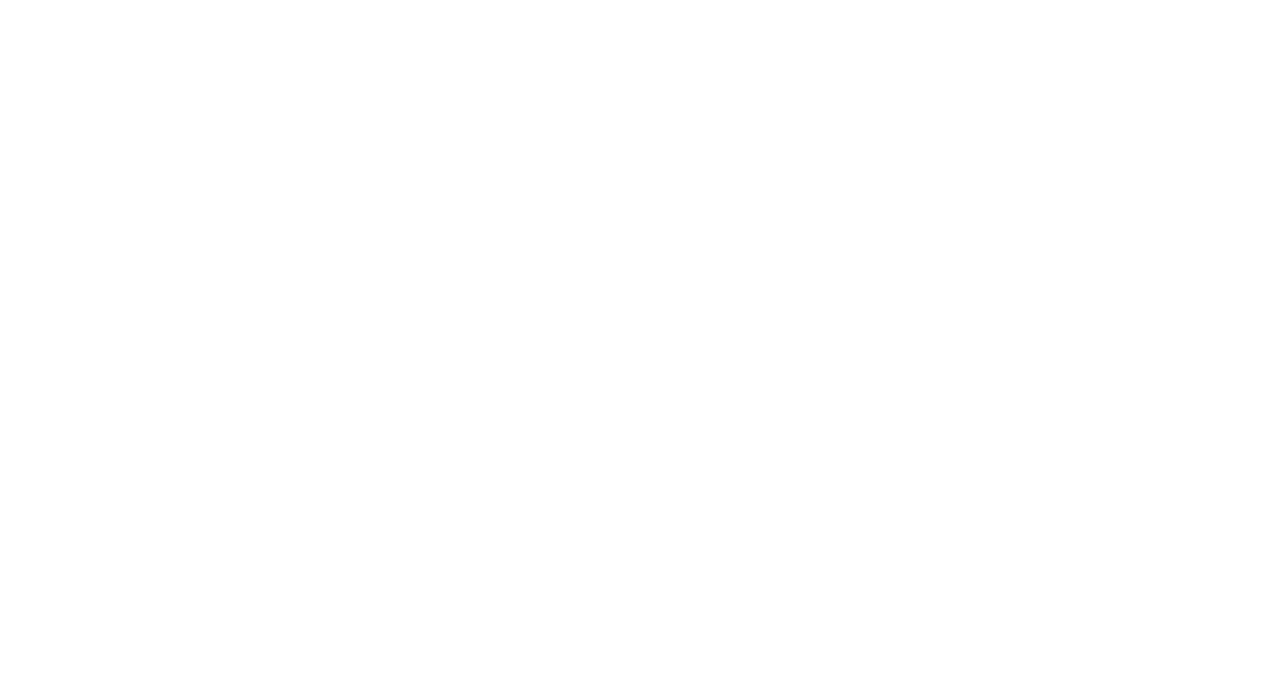
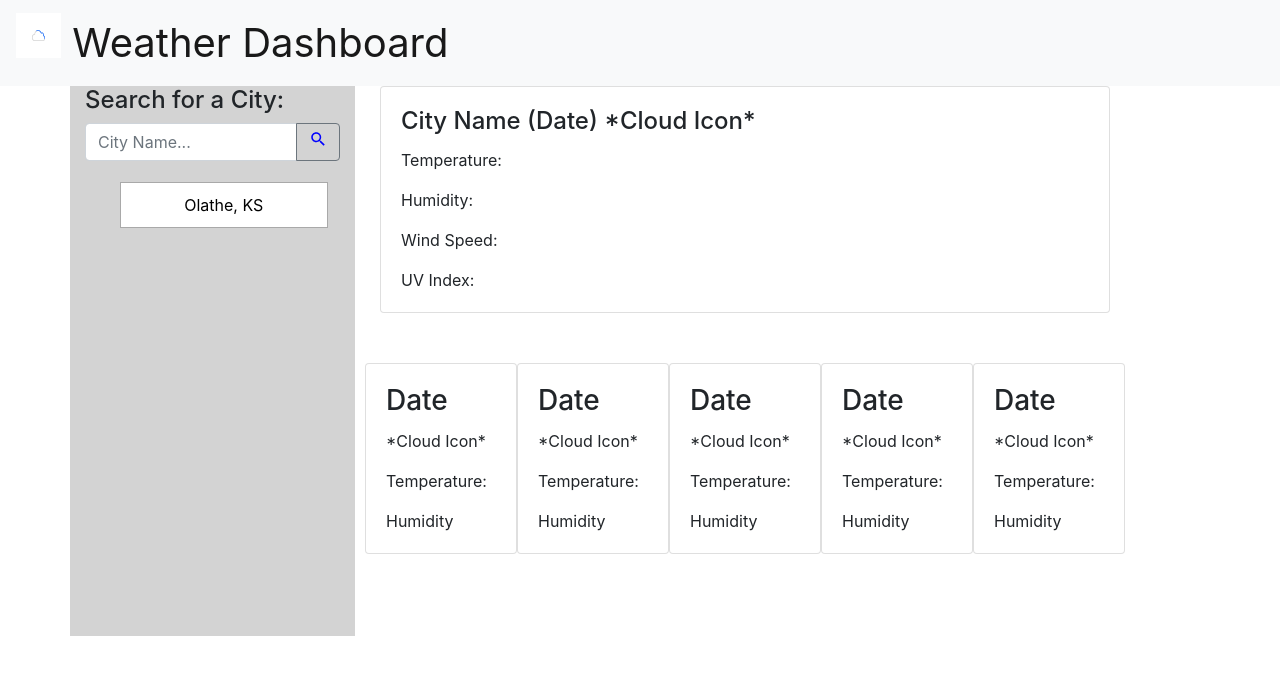
Before and after one commit to tboyd4/Weather-Dashboard, a plain HTML site: page index.html in a window 1280 px wide. Drawn offline with nearby package versions, Linux system fonts and the light colour scheme.

Commit message:
Basic HTML layout is done. Ajax call working.

```diff
--- a/assets/css/style.css
+++ b/assets/css/style.css
@@ -0,0 +1,26 @@
+#nav-text {
+    text-emphasis: center;
+    font-size: 40px;
+}
+#custom-icon {
+    color: blue;
+    font-size: 18px;
+}
+#search-section {
+    background-color: lightgray;
+    height: 550px;
+    margin-right: 10px;
+}
+.city-history {
+    border: solid 1px darkgray;
+    background-color: white;
+    width: 100%;
+    padding: 10px;
+    margin: 5px;
+    margin-bottom: 0px;
+}
+.col-md {
+    width: auto;
+    padding: 0px;
+    margin-top: 50px;
+}
--- a/assets/js/script.js
+++ b/assets/js/script.js
@@ -0,0 +1,38 @@
+
+// openweather api key
+var city = "";
+
+// Here we are building the URL we need to query the database
+var queryURL = "https://api.openweathermap.org/data/2.5/weather?q=" + city + "&appid=f41a04a3ef06b441d0a448b858a97ca4";
+
+
+// function that displays current weather data when search bar click
+
+function searchCity (cityArg) {
+    city = cityArg;
+    queryURL = "https://api.openweathermap.org/data/2.5/weather?q=" + city + "&appid=f41a04a3ef06b441d0a448b858a97ca4";
+    queryURLFive = "https://api.openweathermap.org/data/2.5/forecast?q=" + city + "&appid=f41a04a3ef06b441d0a448b858a97ca4";
+
+    $.ajax({
+        url: queryURL,
+        method: "GET"
+    }).then(function(response){
+        console.log(response);
+    })
+
+    $.ajax({
+        url: queryURLFive,
+        method: "GET"
+    }).then(function(response){
+        console.log(response);
+    })
+
+
+}
+
+// event listener for the search click specifically
+
+$("#search-click").on("click", function() {
+    let searchingCity = $("#search-input").val();
+    searchCity(searchingCity);
+})
--- a/index.html
+++ b/index.html
@@ -14,8 +14,103 @@
 
   </head>
   <body>
+    <header>
+        <nav class="navbar navbar-light bg-light">
+            <a class="navbar-brand" href="" id="nav-text">
+              <img src="./assets/image/cloudlogo.gif" width="45" height="45" class="d-inline-block align-top" alt="">
+              Weather Dashboard
+            </a>
+        </nav>
+    </header>
+
+  <div class="container">
+      <div class="row">
+        <div class="col-md-3" id="search-section">
+          <h4>Search for a City:</h4>
+          <div class="input-group mb-3">
+            <input type="text" class="form-control" placeholder="City Name..." aria-label="Recipient's username" aria-describedby="basic-addon2" id="search-input">
+            <div class="input-group-append">
+              <button class="btn btn-outline-secondary" type="button" id="search-click"><ion-icon name="search" id="custom-icon"></ion-icon></button>
+            </div>
+          </div>
+          <div class="row">
+            <div class="col-md-1"></div>
+            <div class="col-md-10" id="search-history">
+              <button class="city-history">Olathe, KS</button>
+            </div>
+          </div>
+        </div>
+
+
+        <div class="col-md-8">
+          <div class="card" >
+            <div class="card-body">
+              <h4 class="card-title">City Name (Date) *Cloud Icon*</h4>
+              <p class="card-text">Temperature: </p>
+              <p class="card-text">Humidity:  </p>
+              <p class="card-text">Wind Speed:  </p>
+              <p class="card-text">UV Index: </p>
+            </div>
+          </div>
+          <div class="row">
+            <div class="col-md">
+              <div class="card" >
+                <div class="card-body">
+                  <h3 class="card-title">Date</h3>
+                  <p class="card-text">*Cloud Icon*</p>
+                  <p class="card-text">Temperature: </p>
+                  <p class="card-text">Humidity</p>
+                </div>
+              </div>
+            </div>
+            <div class="col-md">
+              <div class="card" >
+                <div class="card-body">
+                  <h3 class="card-title">Date</h3>
+                  <p class="card-text">*Cloud Icon*</p>
+                  <p class="card-text">Temperature: </p>
+                  <p class="card-text">Humidity</p>
+                </div>
+              </div>
+            </div>
+            <div class="col-md">
+              <div class="card" >
+                <div class="card-body">
+                  <h3 class="card-title">Date</h3>
+                  <p class="card-text">*Cloud Icon*</p>
+                  <p class="card-text">Temperature: </p>
+                  <p class="card-text">Humidity</p>
+                </div>
+              </div>
+            </div>
+            <div class="col-md">
+              <div class="card" >
+                <div class="card-body">
+                  <h3 class="card-title">Date</h3>
+                  <p class="card-text">*Cloud Icon*</p>
+                  <p class="card-text">Temperature: </p>
+                  <p class="card-text">Humidity</p>
+                </div>
+              </div>
+            </div>
+            <div class="col-md">
+              <div class="card" >
+                <div class="card-body">
+                  <h3 class="card-title">Date</h3>
+                  <p class="card-text">*Cloud Icon*</p>
+                  <p class="card-text">Temperature: </p>
+                  <p class="card-text">Humidity</p>
+                </div>
+              </div>
+            </div>
+          </div>
+        </div>
+      </div>
+  </div>
 
     <!--JS Link to Script.js-->
     <script src="./assets/js/script.js" type="text/javascript"></script>
+    <!--Link to Iconicons-->
+    <script src="https://unpkg.com/ionicons@4.5.10-0/dist/ionicons.js"></script>
   </body>
 </html>
```
Also changed, not shown: assets/image/cloudlogo.gif (added).
